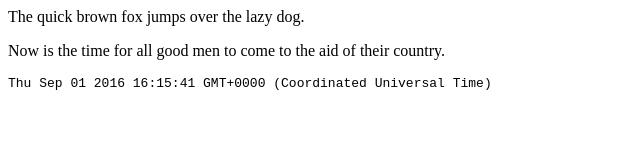
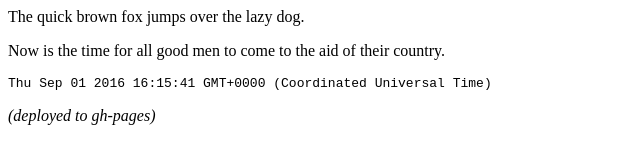
Before and after one commit to jgquinn/scratchrepo, a plain HTML site: page index.html in a window 1280 px wide. Shown: the whole page, without its empty margins (0-640 px from the left). Drawn offline with Linux system fonts and the light colour scheme.

Commit message:
changes from c9

```diff
--- a/index.html
+++ b/index.html
@@ -7,5 +7,6 @@
         <p>The quick brown fox jumps over the lazy dog.</p>
         <p>Now is the time for all good men to come to the aid of their country.</p>
         <pre><script>simpleTest();</script></pre>
+        <p><i>(deployed to gh-pages)</i></p>
     </body>
 </html>
```
